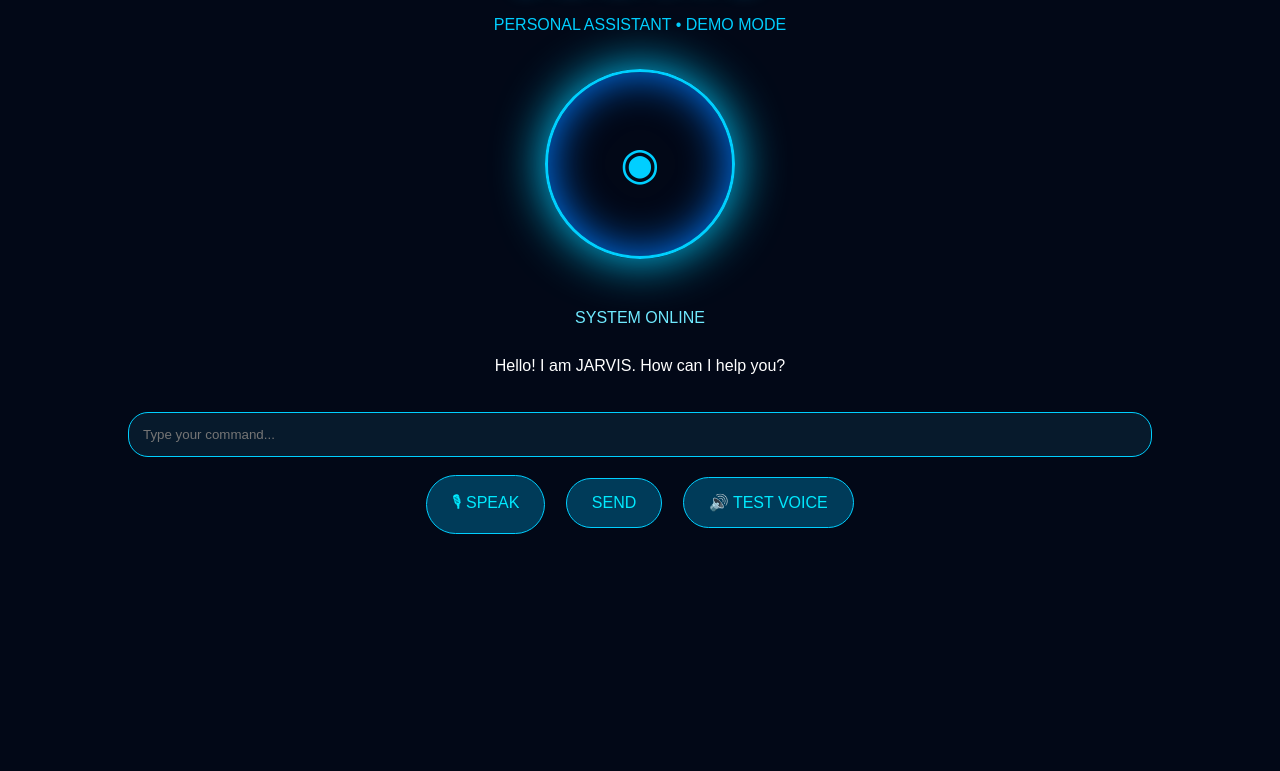
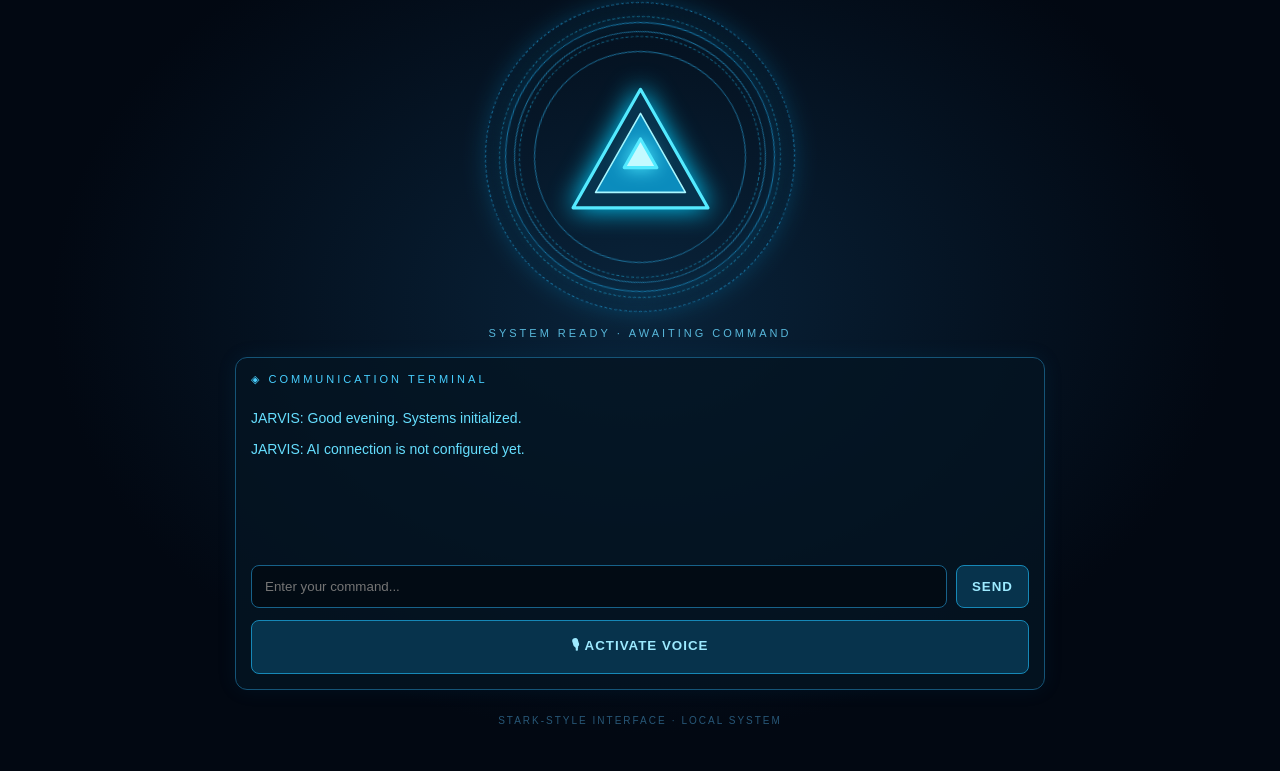
Before and after one commit to jatinthakur06366-stack/JARVIS-, a plain HTML site: page index.html in a window 1280 px wide. Shown: the part 161-932 px from the top of the page. Before the commit the page ends 800 px from the top, so only its background shows below. Drawn offline with Linux system fonts and the light colour scheme.

Commit message:
Update index.html

```diff
--- a/index.html
+++ b/index.html
@@ -4,126 +4,210 @@
 <head>
 <meta charset="UTF-8">
 <meta name="viewport" content="width=device-width, initial-scale=1.0">
-<title>JARVIS AI</title>
+<title>J.A.R.V.I.S. | AI System</title>
 <style>
 *{box-sizing:border-box}
 body{
- margin:0;background:#020817;color:#00cfff;
- font-family:Arial,sans-serif;text-align:center;
- min-height:100vh;display:flex;align-items:center;
- justify-content:center;flex-direction:column;
+ margin:0;background:#020812;color:#bceeff;
+ font-family:Arial,sans-serif;min-height:100vh;
+ overflow-x:hidden;
+ background-image:radial-gradient(ellipse at center,#09233a 0%,#020812 65%);
 }
-h1{letter-spacing:8px;text-shadow:0 0 20px #00cfff}
+header{
+ display:flex;justify-content:space-between;align-items:center;
+ padding:18px 20px;border-bottom:1px solid #12466b;
+ letter-spacing:3px;font-size:13px;
+}
+.logo{color:#55dfff;font-weight:bold;font-size:19px}
+.status{font-size:10px;color:#ffbf58;letter-spacing:1px}
+main{max-width:850px;margin:auto;padding:20px}
+h1{text-align:center;font-size:25px;letter-spacing:6px;margin:24px 0 5px}
+.sub{text-align:center;color:#4689ad;font-size:10px;letter-spacing:4px}
+.reactor-area{
+ height:340px;display:flex;align-items:center;justify-content:center;
+ position:relative;
+}
+.ring{
+ position:absolute;width:270px;height:270px;border-radius:50%;
+ border:1px solid #1678a8;
+ box-shadow:0 0 22px #0077aa55,inset 0 0 20px #0077aa22;
+ animation:spin 18s linear infinite;
+}
+.ring:before,.ring:after{
+ content:"";position:absolute;border:1px dashed #20b9ee88;
+ border-radius:50%;inset:13px;
+}
+.ring:after{inset:28px;border-style:solid;border-color:#1c719b}
+.ring.two{width:310px;height:310px;border-style:dashed;animation:spin 28s linear infinite reverse}
+@keyframes spin{to{transform:rotate(360deg)}}
 .core{
- width:190px;height:190px;border-radius:50%;
- border:3px solid #00cfff;
- box-shadow:0 0 25px #00cfff,inset 0 0 30px #007bff;
+ width:155px;height:155px;position:relative;
  display:flex;align-items:center;justify-content:center;
- margin:35px auto;animation:pulse 2s infinite;
+ filter:drop-shadow(0 0 13px #00cfff);
 }
-.core span{font-size:45px}
-@keyframes pulse{50%{box-shadow:0 0 50px #00cfff,inset 0 0 45px #007bff}}
+.core svg{width:100%;height:100%;overflow:visible}
+.core polygon{
+ fill:#07334d;stroke:#54eaff;stroke-width:4;
+ stroke-linejoin:round;
+}
+.core .inner{fill:#0b8cbd;stroke:#a9f7ff;stroke-width:2}
+.core .center{fill:#c4faff;filter:drop-shadow(0 0 12px #4deaff)}
+.core.listening{filter:drop-shadow(0 0 25px #00eaff)}
+.core.listening polygon{fill:#075477}
+.info{text-align:center;font-size:11px;letter-spacing:3px;color:#58b8db}
+.panel{
+ border:1px solid #155477;background:#041522cc;
+ border-radius:12px;padding:15px;margin-top:18px;
+ box-shadow:0 0 20px #0077aa18;
+}
+.panel-title{font-size:11px;letter-spacing:3px;color:#48cfff;margin-bottom:12px}
+#chat{
+ height:155px;overflow-y:auto;font-size:14px;line-height:1.6;
+}
+.msg{margin:9px 0;overflow-wrap:anywhere}
+.user{color:#fff}
+.jarvis{color:#66dfff}
+.controls{display:flex;gap:9px;margin-top:12px}
+input{
+ flex:1;min-width:0;background:#020b14;color:white;
+ border:1px solid #17628a;border-radius:8px;padding:13px;
+ outline:none;
+}
 button{
- background:#003b59;color:#00eaff;border:1px solid #00cfff;
- padding:15px 25px;border-radius:30px;margin:8px;
- font-size:16px;
+ background:#07334c;border:1px solid #1688b7;
+ color:#9deaff;padding:12px 15px;border-radius:8px;
+ cursor:pointer;font-weight:bold;letter-spacing:1px;
 }
-button:active{background:#007ba8}
-#status{color:#70eaff;margin:15px}
-#reply{padding:15px;max-width:90%;min-height:60px;color:white}
-input{
- background:#071a2c;color:white;border:1px solid #00cfff;
- padding:14px;border-radius:20px;width:80%;margin:10px;
+button:active{background:#0d5878}
+.mic{width:100%;margin-top:12px;padding:15px}
+.footer{text-align:center;color:#285878;font-size:10px;letter-spacing:2px;padding:25px}
+@media(max-width:450px){
+ .ring{width:235px;height:235px}
+ .ring.two{width:270px;height:270px}
+ .reactor-area{height:300px}
+ .controls{flex-wrap:wrap}
+ .controls input{flex-basis:100%}
+ .controls button{flex:1}
 }
 </style>
 </head>
 <body>
-<h1>J.A.R.V.I.S</h1>
-<div>PERSONAL ASSISTANT • DEMO MODE</div>
-<div class="core"><span>◉</span></div>
-<div id="status">SYSTEM ONLINE</div>
-<div id="reply">Hello! I am JARVIS. How can I help you?</div>
-<input id="command" placeholder="Type your command...">
-<div>
-<button onclick="listen()">🎙 SPEAK</button>
-<button onclick="send()">SEND</button>
-<button onclick="speak('System is online.')">🔊 TEST VOICE</button>
-</div>
+<header>
+ <div class="logo">J.A.R.V.I.S.</div>
+ <div class="status" id="status">● CORE STANDBY</div>
+</header>
+
+<main>
+ <h1>JARVIS SYSTEM</h1>
+ <div class="sub">JUST A RATHER VERY INTELLIGENT SYSTEM</div>
+
+ <div class="reactor-area">
+  <div class="ring"></div>
+  <div class="ring two"></div>
+  <div class="core" id="core">
+   <svg viewBox="0 0 200 200">
+    <polygon points="100,12 187,165 13,165"/>
+    <polygon class="inner" points="100,43 158,145 42,145"/>
+    <polygon class="center" points="100,76 121,113 79,113"/>
+   </svg>
+  </div>
+ </div>
+ <div class="info" id="info">SYSTEM READY · AWAITING COMMAND</div>
+
+ <section class="panel">
+  <div class="panel-title">◈ COMMUNICATION TERMINAL</div>
+  <div id="chat">
+   <div class="msg jarvis">JARVIS: Good evening. Systems initialized.</div>
+   <div class="msg jarvis">JARVIS: AI connection is not configured yet.</div>
+  </div>
+  <div class="controls">
+   <input id="input" placeholder="Enter your command..." />
+   <button onclick="send()">SEND</button>
+  </div>
+  <button class="mic" onclick="listen()">🎙 ACTIVATE VOICE</button>
+ </section>
+
+ <div class="footer">STARK-STYLE INTERFACE · LOCAL SYSTEM</div>
+</main>
+
 <script>
+const chat=document.getElementById("chat");
+const input=document.getElementById("input");
+const core=document.getElementById("core");
 const statusText=document.getElementById("status");
-const reply=document.getElementById("reply");
-const input=document.getElementById("command");
+const info=document.getElementById("info");
 
+function addMessage(who,text){
+ const div=document.createElement("div");
+ div.className="msg "+(who==="YOU"?"user":"jarvis");
+ div.textContent=who+": "+text;
+ chat.appendChild(div);
+ chat.scrollTop=chat.scrollHeight;
+}
 function speak(text){
- const speech=new SpeechSynthesisUtterance(text);
- speech.lang="en-IN";
- speech.rate=1;
+ if(!("speechSynthesis" in window))return;
  speechSynthesis.cancel();
- speechSynthesis.speak(speech);
+ const utter=new SpeechSynthesisUtterance(text);
+ utter.lang="en-IN";
+ utter.rate=1;
+ speechSynthesis.speak(utter);
 }
-
-function answer(text){
- reply.textContent=text;
+function reply(text){
+ addMessage("JARVIS",text);
  speak(text);
 }
+function send(){
+ const text=input.value.trim();
+ if(!text)return;
+ input.value="";
+ addMessage("YOU",text);
+ const q=text.toLowerCase();
 
-function send(){
- const q=input.value.trim().toLowerCase();
- if(!q)return;
- input.value="";
-
- if(q.includes("hello")||q.includes("hi")){
- answer("Hello! I am JARVIS. All systems are running.");
- }
- else if(q.includes("your name")||q.includes("who are you")){
- answer("I am JARVIS, your personal demo assistant.");
- }
- else if(q.includes("time")){
- answer("The time is "+new Date().toLocaleTimeString());
- }
- else if(q.includes("date")){
- answer("Today's date is "+new Date().toLocaleDateString());
- }
- else if(q.includes("how are you")){
- answer("I am functioning perfectly. Thank you.");
- }
- else if(q.includes("open google")){
- answer("Opening Google.");
- window.open("https://www.google.com","_blank");
- }
- else if(q.includes("open youtube")){
- answer("Opening YouTube.");
- window.open("https://www.youtube.com","_blank");
- }
- else if(q.includes("help")){
- answer("You can ask me the time, date, my name, or say open Google or open YouTube.");
- }
- else{
- answer("I am currently in Demo Mode. AI connection is not enabled yet.");
+ if(q.includes("hello")||q.includes("hi jarvis")){
+  reply("Hello. I am online and ready for your commands.");
+ }else if(q.includes("your name")||q.includes("who are you")){
+  reply("I am JARVIS, your personal assistant interface.");
+ }else if(q.includes("time")){
+  reply("The current time is "+new Date().toLocaleTimeString());
+ }else if(q.includes("date")){
+  reply("Today is "+new Date().toLocaleDateString());
+ }else if(q.includes("youtube")){
+  reply("Opening YouTube.");
+  window.open("https://youtube.com","_blank");
+ }else if(q.includes("google")){
+  reply("Opening Google.");
+  window.open("https://google.com","_blank");
+ }else if(q.includes("how are you")){
+  reply("All systems are functioning normally.");
+ }else{
+  reply("My AI brain is not connected yet. The interface and voice systems are ready, but an AI backend is still required to answer general questions.");
  }
 }
+input.addEventListener("keydown",e=>{if(e.key==="Enter")send()});
 
 function listen(){
- const SR=window.SpeechRecognition||window.webkitSpeechRecognition;
- if(!SR){
- answer("Speech recognition is not supported in this browser. Please try Chrome.");
- return;
+ const SpeechRecognition=window.SpeechRecognition||window.webkitSpeechRecognition;
+ if(!SpeechRecognition){
+  reply("Voice recognition is not supported in this browser.");
+  return;
  }
- const recognition=new SR();
+ const recognition=new SpeechRecognition();
  recognition.lang="en-IN";
  recognition.interimResults=false;
- statusText.textContent="LISTENING...";
+ core.classList.add("listening");
+ statusText.textContent="● LISTENING";
+ info.textContent="VOICE INPUT ACTIVE";
  recognition.onresult=e=>{
- input.value=e.results[0][0].transcript;
- statusText.textContent="COMMAND RECEIVED";
- send();
+  input.value=e.results[0][0].transcript;
+  send();
  };
  recognition.onerror=()=>{
- statusText.textContent="VOICE ERROR - TRY AGAIN";
+  info.textContent="VOICE INPUT UNAVAILABLE";
  };
  recognition.onend=()=>{
- if(statusText.textContent==="LISTENING...")
- statusText.textContent="SYSTEM ONLINE";
+  core.classList.remove("listening");
+  statusText.textContent="● CORE STANDBY";
+  info.textContent="SYSTEM READY · AWAITING COMMAND";
  };
  recognition.start();
 }
```
